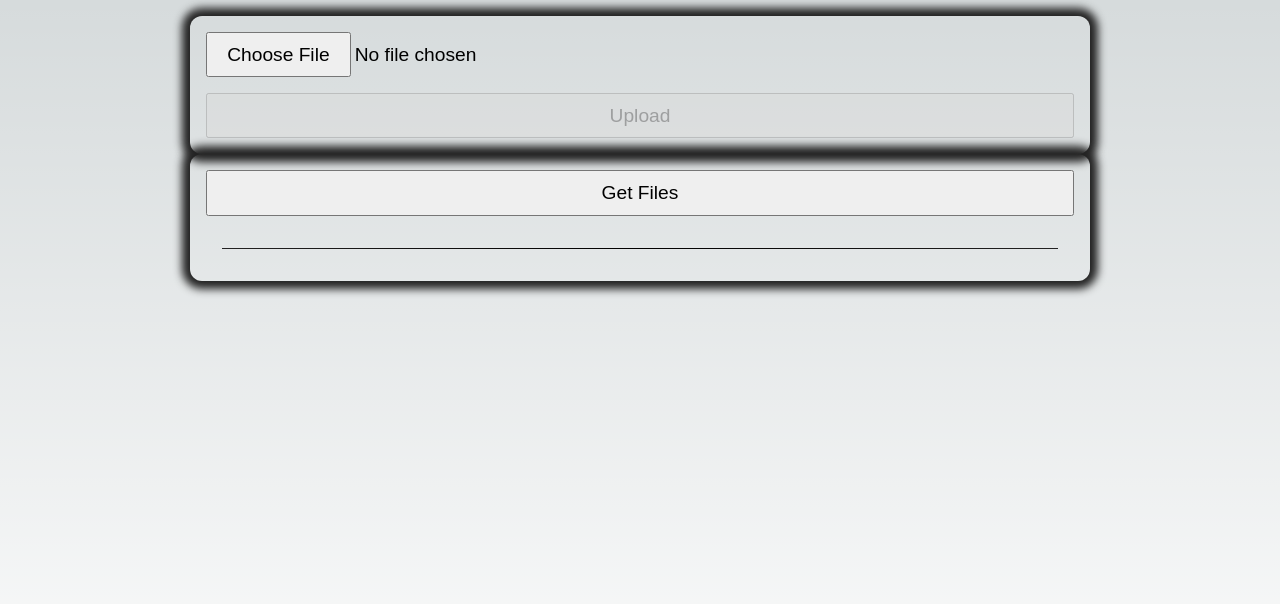
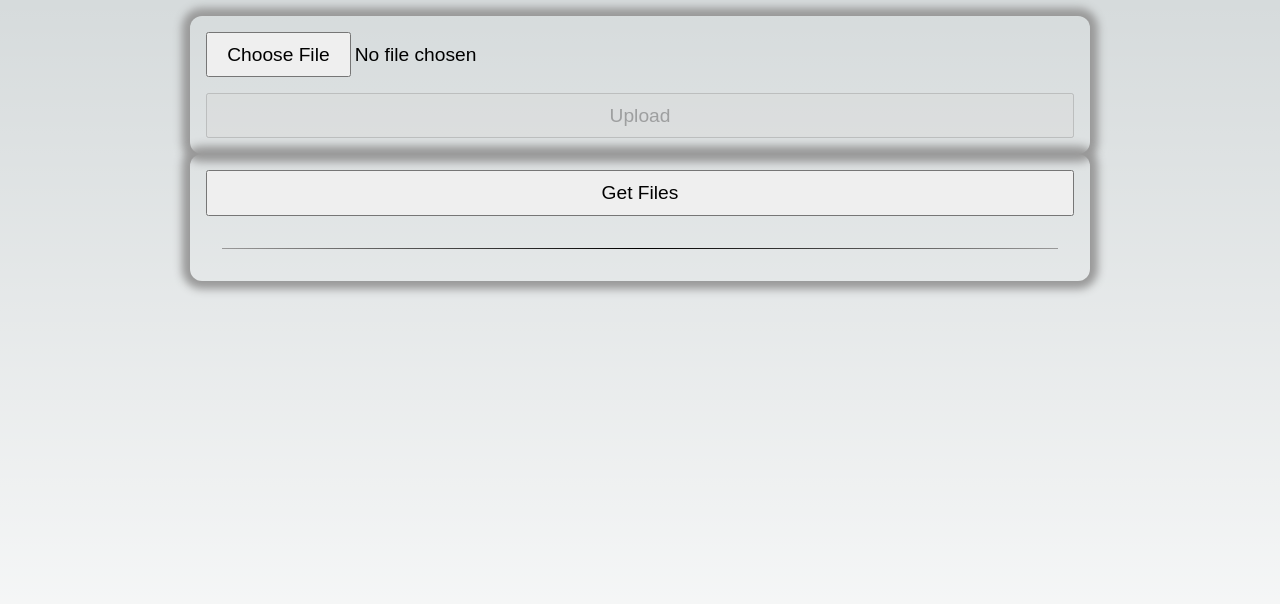
Before and after one commit to WarlockJa/nextjs-api-fs, a Next.js app: page / in a window 1280 px wide. Shown: the top 604 px of the page. Built offline with nearby package versions, Linux system fonts and the light colour scheme.

Commit message:
light mode shadow css change

```diff
--- a/src/app/globals.css
+++ b/src/app/globals.css
@@ -8,7 +8,7 @@
   --foreground-rgb: 0, 0, 0;
   --background-start-rgb: 214, 219, 220;
   --background-end-rgb: 255, 255, 255;
-  --clr-shadow: #232323;
+  --clr-shadow: #999999;
 }
 
 @media (prefers-color-scheme: dark) {
```
